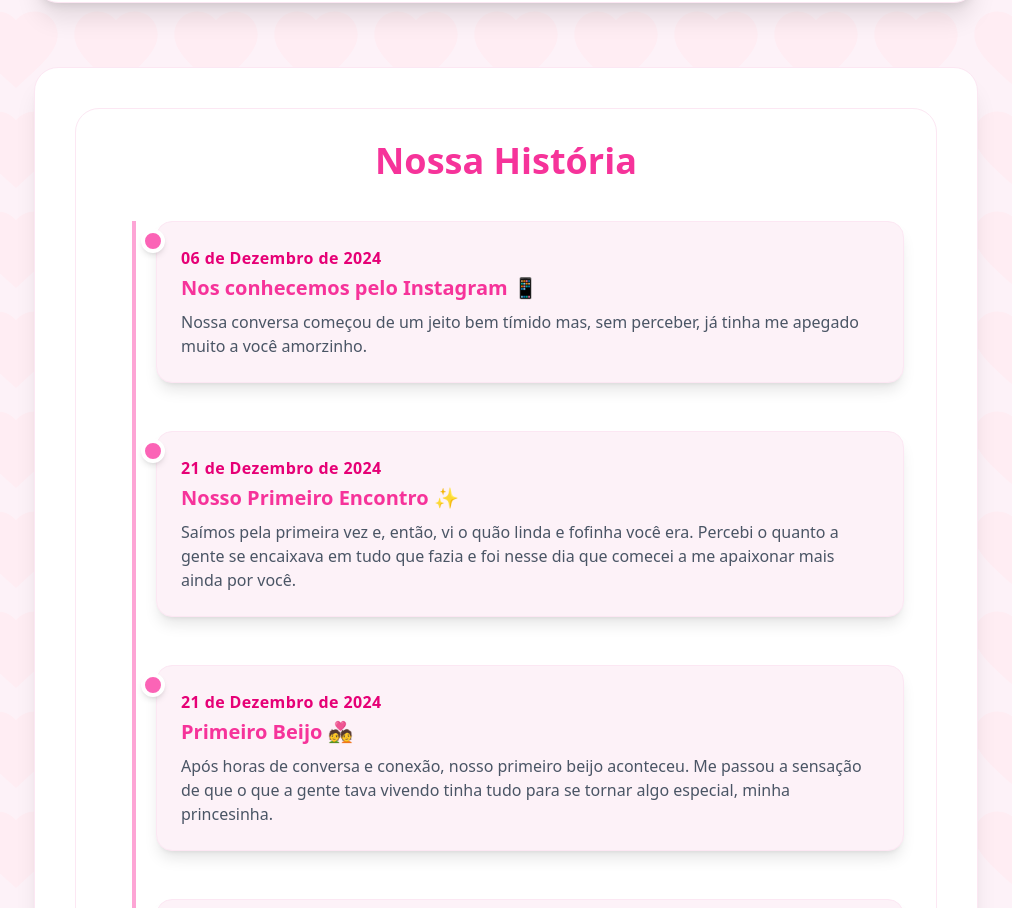
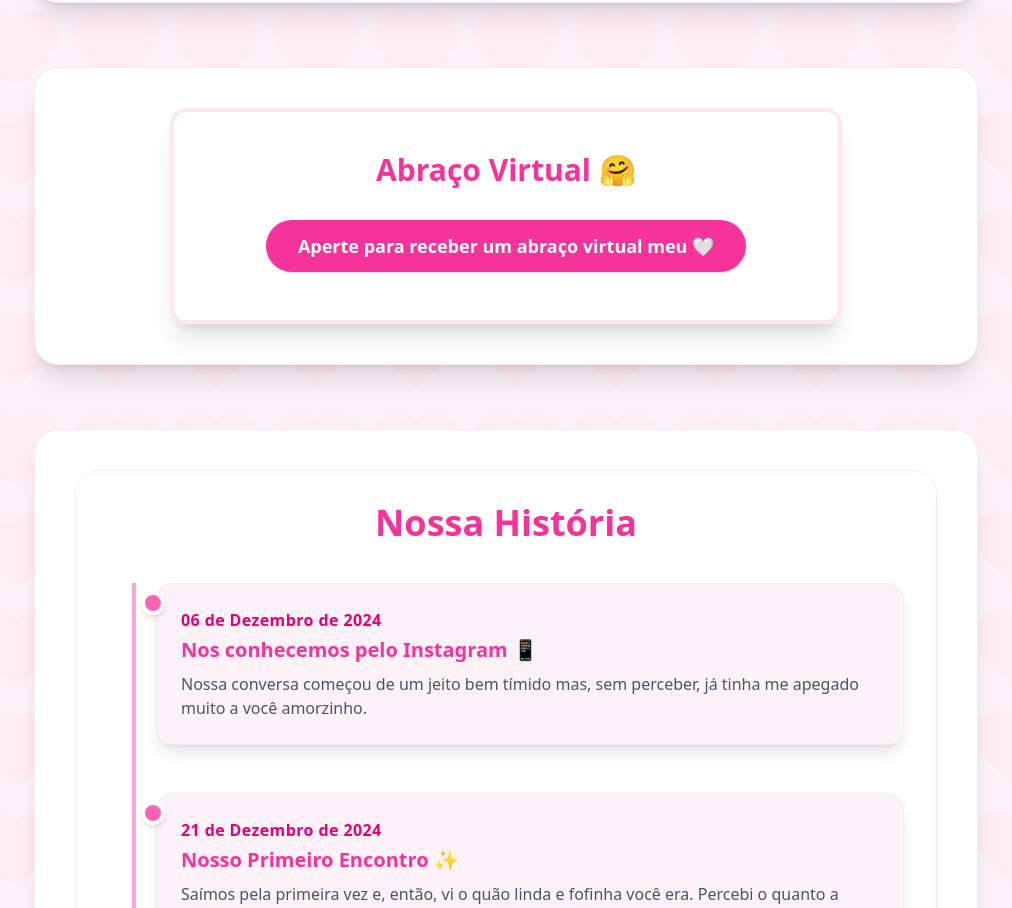
Before and after one commit to ngracioli/luana-valentines-app, a React (Vite) app: page / in a window 1280 px wide. Shown: the part 1301-2209 px from the top of the page, without its empty margins (134-1146 px from the left). Built offline with nearby package versions, Linux system fonts and the light colour scheme; no server answers.

Commit message:
feat: add VirtualHug section to main page

```diff
--- a/src/App.jsx
+++ b/src/App.jsx
@@ -15,6 +15,7 @@ import LoveMessageBox from "./components/LoveMessageBox";
 import LoveReasons from "./components/LoveReasons";
 import TimeCounter from "./components/TimeCounter";
 import TimeLine from "./components/TimeLine";
+import VirtualHug from "./components/VirtualHug";
 import WelcomeText from "./components/WelcomeText";
 
 import "./index.css";
@@ -43,6 +44,9 @@ function App() {
                                     <TimeCounter />
                                 </section>
                                 <section className={sectionClass}>
+                                    <VirtualHug />
+                                </section>
+                                <section className={sectionClass}>
                                     <TimeLine />
                                 </section>
                                 <section className={sectionClass}>
```
